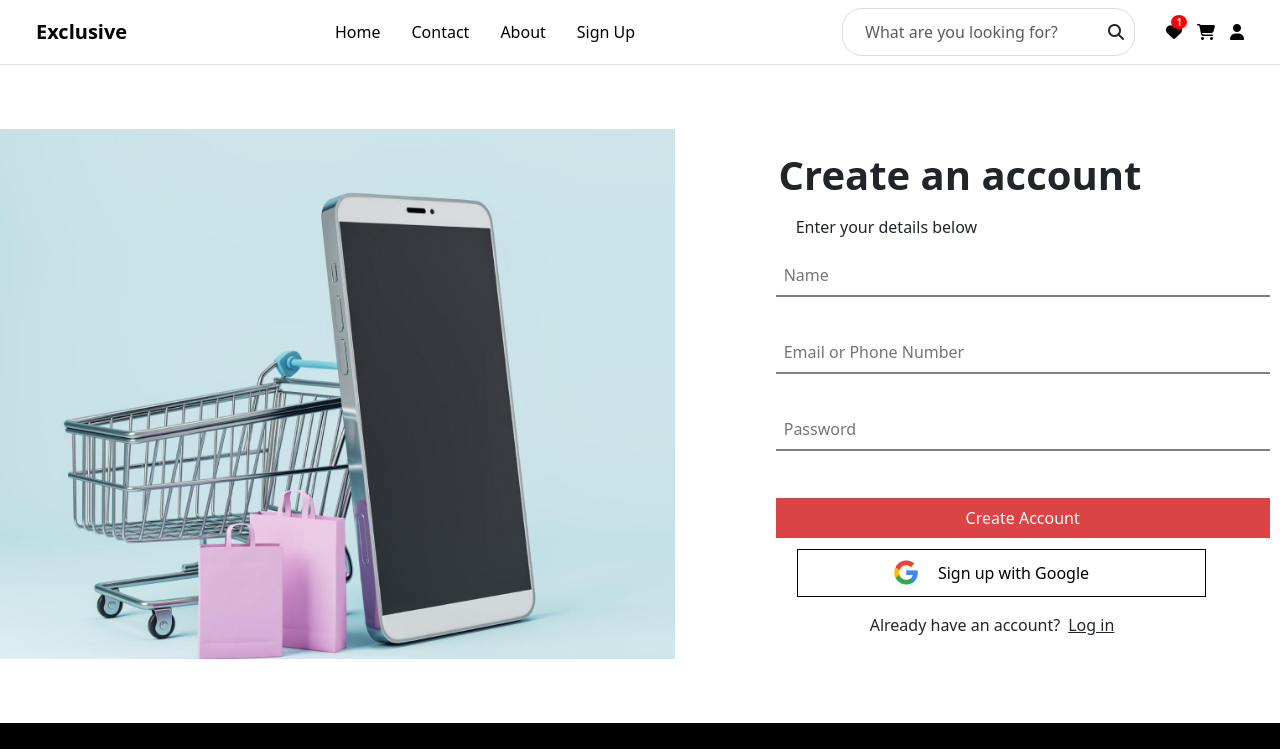
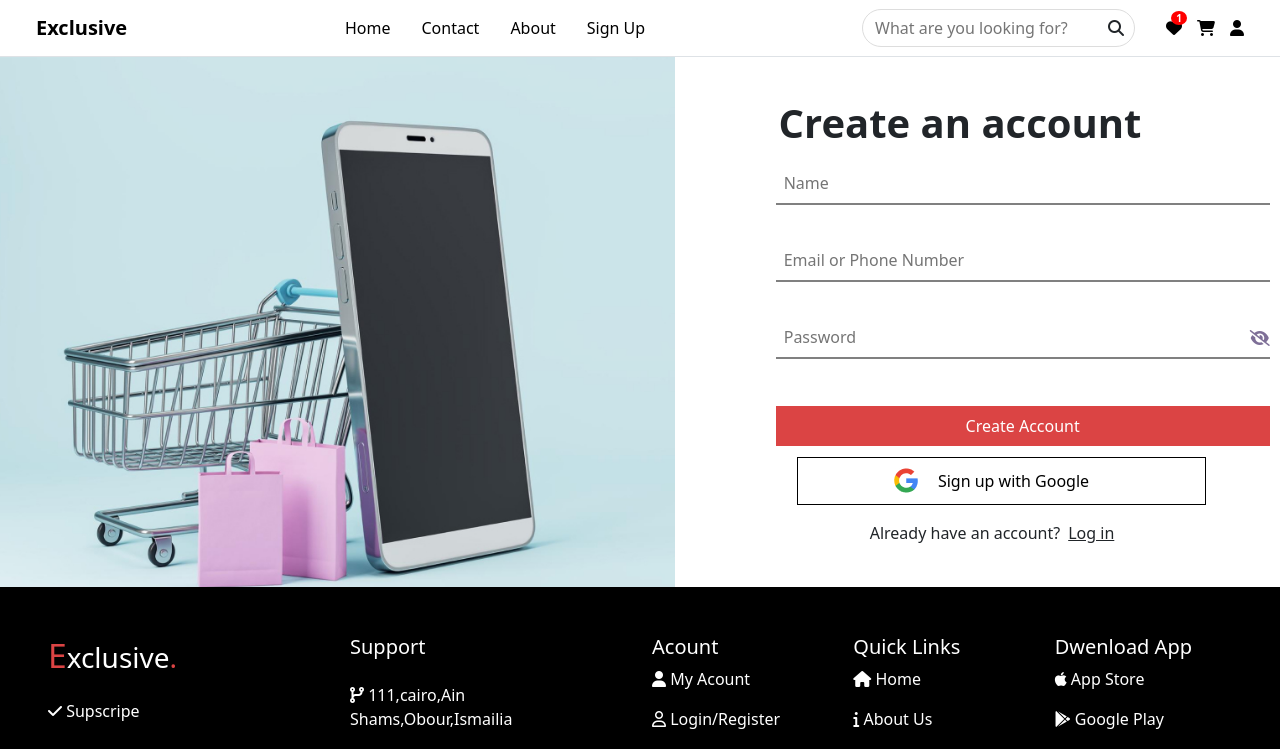
Before and after one commit to basem-atia/ITI-Angular-E-Commerce, an Angular app: page / in a window 1280 px wide. Shown: the top 749 px of the page. Built offline with nearby package versions, Linux system fonts and the light colour scheme.

Commit message:
password visibility

```diff
--- a/src/app/components/nav-bar/nav-bar.component.html
+++ b/src/app/components/nav-bar/nav-bar.component.html
@@ -21,11 +21,7 @@
 
       <div class="d-flex align-items-center">
         <div class="search-box d-flex align-items-center">
-          <input
-            type="text"
-            placeholder="What are you looking for?"
-            class="form-control"
-          />
+          <input type="text" placeholder="What are you looking for?" />
           <i class="fas fa-search"></i>
         </div>
 
--- a/src/app/pages/login/login.component.css
+++ b/src/app/pages/login/login.component.css
@@ -6,8 +6,6 @@ body {
   padding: 0;
 }
 .full-container {
-  margin-top: 5%;
-  margin-bottom: 5%;
   height: 100%;
   width: 100%;
 }
@@ -83,8 +81,27 @@ input[type="email"] {
   margin-top: 0.7rem;
   margin-bottom: 0.7rem;
 }
+.password {
+  position: relative;
+  width: 200%;
+}
+.password input {
+  width: 100%;
+}
+.password i {
+  position: absolute;
+  top: 50%;
+  right: 0;
+  transform: translateY(-50%);
+  cursor: pointer;
+  color: #7e6f97;
+  font-size: 1rem;
+}
 /* Tablets (Medium Devices) */
 @media (max-width: 1143px) {
+  .password {
+    width: 100%;
+  }
   .full-container {
     margin-top: 5%;
     margin-bottom: 5%;
--- a/src/app/pages/login/login.component.html
+++ b/src/app/pages/login/login.component.html
@@ -5,7 +5,7 @@
     </div>
     <div class="right col-md-6 col-12">
       <h2>Log in to Exclusive</h2>
-      <p class="below">Enter your details below</p>
+      <!-- <p class="below">Enter your details below</p> -->
       <form [formGroup]="myForm" class="form">
         <div class="form-group">
           <input
@@ -29,13 +29,26 @@
           </span>
         </div>
 
-        <div class="form-group">
+        <!-- <div class="form-group">
           <input
             #password
             formControlName="password"
             type="password"
             placeholder="Password"
           />
+        </div> -->
+        <div class="form-group password">
+          <input
+            #password
+            formControlName="password"
+            [type]="visible ? 'text' : 'password'"
+            placeholder="Password"
+          />
+          <i
+            [ngClass]="visible ? 'fa-eye' : 'fa-eye-slash'"
+            class="fa-solid fa-eye-slash"
+            (click)="PasswordVisibility()"
+          ></i>
         </div>
         <div
           class="valid"
--- a/src/app/pages/login/login.component.ts
+++ b/src/app/pages/login/login.component.ts
@@ -14,12 +14,8 @@ import {
   styleUrl: './login.component.css',
 })
 export class LoginComponent {
+  visible = false;
   myForm = new FormGroup({
-    name: new FormControl('', [
-      Validators.required,
-      Validators.minLength(3),
-      Validators.pattern('^[a-zA-Z]+$'),
-    ]),
     emailPhone: new FormControl('', [
       Validators.required,
       Validators.pattern(
@@ -34,4 +30,8 @@ export class LoginComponent {
       ),
     ]),
   });
+
+  PasswordVisibility(): void {
+    this.visible = !this.visible;
+  }
 }
--- a/src/app/pages/register/register.component.css
+++ b/src/app/pages/register/register.component.css
@@ -6,8 +6,6 @@ body {
   padding: 0;
 }
 .full-container {
-  margin-top: 5%;
-  margin-bottom: 5%;
   height: 100%;
   width: 100%;
 }
@@ -105,8 +103,28 @@ input[type="email"] {
   margin-top: 0.7rem;
   margin-bottom: 0.7rem;
 }
+.password {
+  position: relative;
+  width: 200%;
+}
+.password input {
+  width: 100%;
+}
+.password i {
+  position: absolute;
+  top: 50%;
+  right: 0;
+  transform: translateY(-50%);
+  cursor: pointer;
+  color: #7e6f97;
+  font-size: 1rem;
+}
+
 /* Tablets (Medium Devices) */
 @media (max-width: 1143px) {
+  .password {
+    width: 100%;
+  }
   .full-container {
     margin-top: 5%;
     margin-bottom: 5%;
--- a/src/app/pages/register/register.component.html
+++ b/src/app/pages/register/register.component.html
@@ -5,7 +5,7 @@
     </div>
     <div class="right col-md-6 col-12">
       <h2>Create an account</h2>
-      <p class="below">Enter your details below</p>
+      <!-- <p class="below">Enter your details below</p> -->
       <form [formGroup]="myForm" class="form">
         <div class="form-group">
           <input #name formControlName="name" type="text" placeholder="Name" />
@@ -43,13 +43,18 @@
           </span>
         </div>
 
-        <div class="form-group">
+        <div class="form-group password">
           <input
             #password
             formControlName="password"
-            type="password"
+            [type]="visible ? 'text' : 'password'"
             placeholder="Password"
           />
+          <i
+            [ngClass]="visible ? 'fa-eye' : 'fa-eye-slash'"
+            class="fa-solid fa-eye-slash"
+            (click)="PasswordVisibility()"
+          ></i>
         </div>
         <div
           class="valid"
@@ -66,7 +71,7 @@
           <input class="create-account" type="button" value="Create Account" />
         </div>
       </form>
-      <div class="google-signup ">
+      <div class="google-signup">
         <input
           type="button"
           class="google-signup-btn d-flex"
--- a/src/app/pages/register/register.component.ts
+++ b/src/app/pages/register/register.component.ts
@@ -9,7 +9,7 @@ import {
 
 @Component({
   selector: 'app-register',
-  imports: [ReactiveFormsModule,CommonModule],
+  imports: [ReactiveFormsModule, CommonModule],
   templateUrl: './register.component.html',
   styleUrl: './register.component.css',
 })
@@ -34,4 +34,9 @@ export class RegisterComponent {
       ),
     ]),
   });
+
+  visible = false;
+  PasswordVisibility(): void {
+    this.visible = !this.visible;
+  }
 }
```
